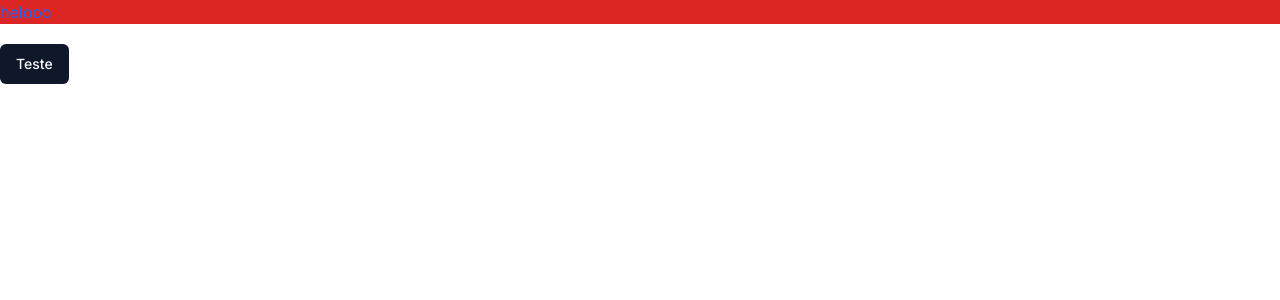
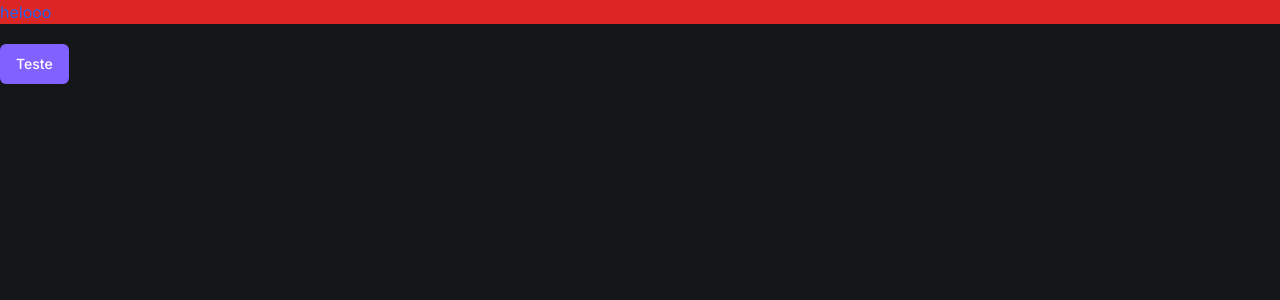
Before and after one commit to emerss001/barber-top, a Next.js app: page / in a window 1280 px wide. Shown: the top 300 px of the page. Built offline with nearby package versions, Linux system fonts and the light colour scheme.

Commit message:
update theme shadcn

```diff
--- a/app/globals.css
+++ b/app/globals.css
@@ -3,59 +3,36 @@
 @tailwind utilities;
 
 @layer base {
-  :root {
-    --background: 0 0% 100%;
-    --foreground: 222.2 84% 4.9%;
-    --card: 0 0% 100%;
-    --card-foreground: 222.2 84% 4.9%;
-    --popover: 0 0% 100%;
-    --popover-foreground: 222.2 84% 4.9%;
-    --primary: 222.2 47.4% 11.2%;
-    --primary-foreground: 210 40% 98%;
-    --secondary: 210 40% 96.1%;
-    --secondary-foreground: 222.2 47.4% 11.2%;
-    --muted: 210 40% 96.1%;
-    --muted-foreground: 215.4 16.3% 46.9%;
-    --accent: 210 40% 96.1%;
-    --accent-foreground: 222.2 47.4% 11.2%;
-    --destructive: 0 84.2% 60.2%;
+  .dark {
+    --background: 225 9% 9%;
+    --foreground: 210 40% 98%;
+
+    --card: 228 9% 11%;
+    --card-foreground: 210 40% 98%;
+
+    --popover: 228 9% 11%;
+    --popover-foreground: 210 40% 98%;
+
+    --primary: 252 100% 69%;
+    --primary-foreground: 0 0% 100%;
+
+    --secondary: 228 6% 16%;
+    --secondary-foreground: 210 40% 98%;
+
+    --muted: 228 6% 16%;
+    --muted-foreground: 215 20.2% 65.1%;
+
+    --accent: 228 6% 16%;
+    --accent-foreground: 210 40% 98%;
+
+    --destructive: 0 84% 60%;
     --destructive-foreground: 210 40% 98%;
-    --border: 214.3 31.8% 91.4%;
-    --input: 214.3 31.8% 91.4%;
-    --ring: 222.2 84% 4.9%;
+
+    --border: 228 6% 16%;
+    --input: 228 6% 16%;
+    --ring: 212.7 26.8% 83.9%;
+
     --radius: 0.5rem;
-    --chart-1: 12 76% 61%;
-    --chart-2: 173 58% 39%;
-    --chart-3: 197 37% 24%;
-    --chart-4: 43 74% 66%;
-    --chart-5: 27 87% 67%;
-  }
-
-  .dark {
-    --background: 222.2 84% 4.9%;
-    --foreground: 210 40% 98%;
-    --card: 222.2 84% 4.9%;
-    --card-foreground: 210 40% 98%;
-    --popover: 222.2 84% 4.9%;
-    --popover-foreground: 210 40% 98%;
-    --primary: 210 40% 98%;
-    --primary-foreground: 222.2 47.4% 11.2%;
-    --secondary: 217.2 32.6% 17.5%;
-    --secondary-foreground: 210 40% 98%;
-    --muted: 217.2 32.6% 17.5%;
-    --muted-foreground: 215 20.2% 65.1%;
-    --accent: 217.2 32.6% 17.5%;
-    --accent-foreground: 210 40% 98%;
-    --destructive: 0 62.8% 30.6%;
-    --destructive-foreground: 210 40% 98%;
-    --border: 217.2 32.6% 17.5%;
-    --input: 217.2 32.6% 17.5%;
-    --ring: 212.7 26.8% 83.9%;
-    --chart-1: 220 70% 50%;
-    --chart-2: 160 60% 45%;
-    --chart-3: 30 80% 55%;
-    --chart-4: 280 65% 60%;
-    --chart-5: 340 75% 55%;
   }
 }
 
--- a/app/layout.tsx
+++ b/app/layout.tsx
@@ -1,22 +1,22 @@
-import type { Metadata } from "next";
-import { Inter } from "next/font/google";
-import "./globals.css";
+import type { Metadata } from "next"
+import { Inter } from "next/font/google"
+import "./globals.css"
 
-const inter = Inter({ subsets: ["latin"] });
+const inter = Inter({ subsets: ["latin"] })
 
 export const metadata: Metadata = {
   title: "Create Next App",
   description: "Generated by create next app",
-};
+}
 
 export default function RootLayout({
   children,
 }: Readonly<{
-  children: React.ReactNode;
+  children: React.ReactNode
 }>) {
   return (
-    <html lang="en">
+    <html lang="en" className="dark">
       <body className={inter.className}>{children}</body>
     </html>
-  );
+  )
 }
```
